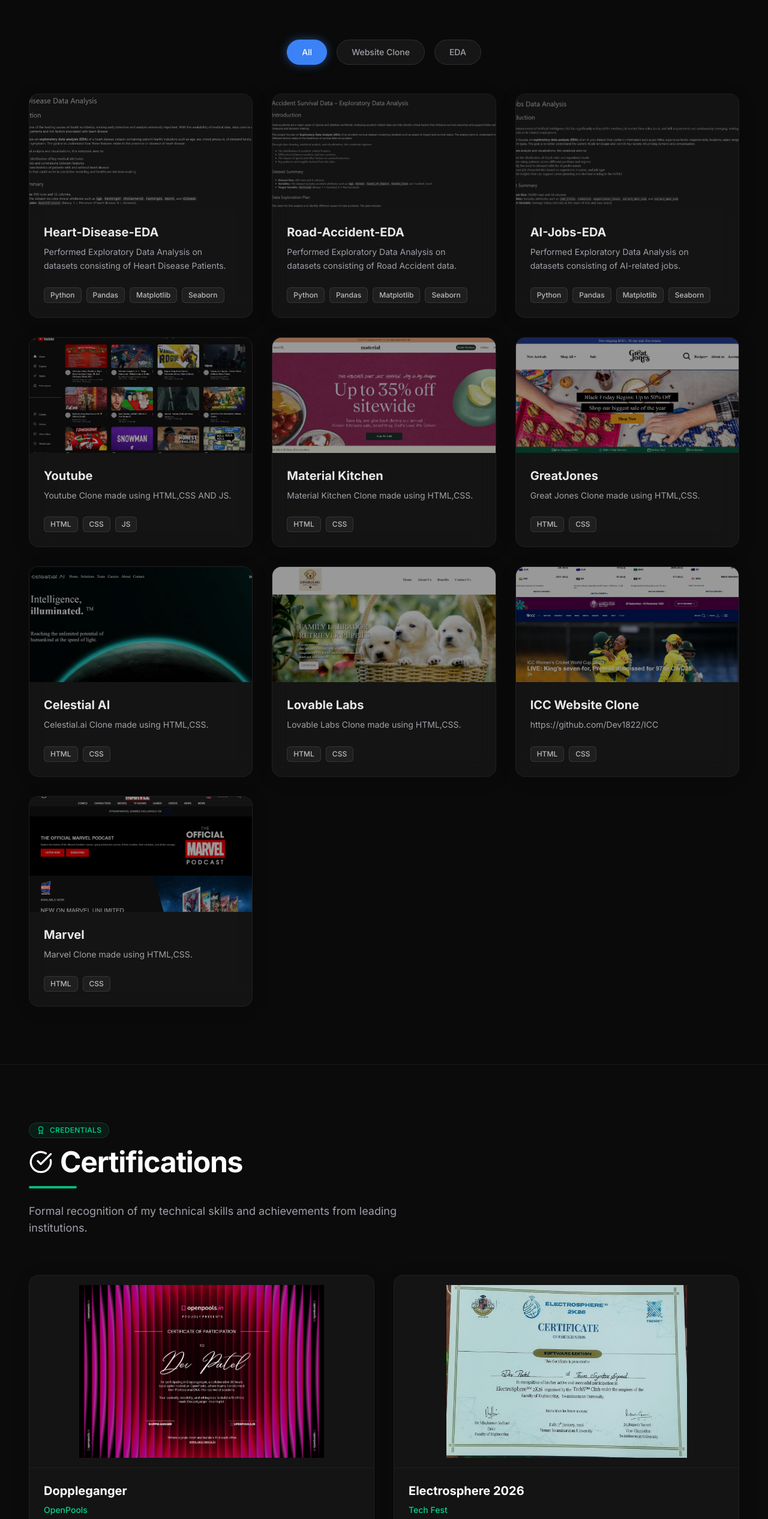
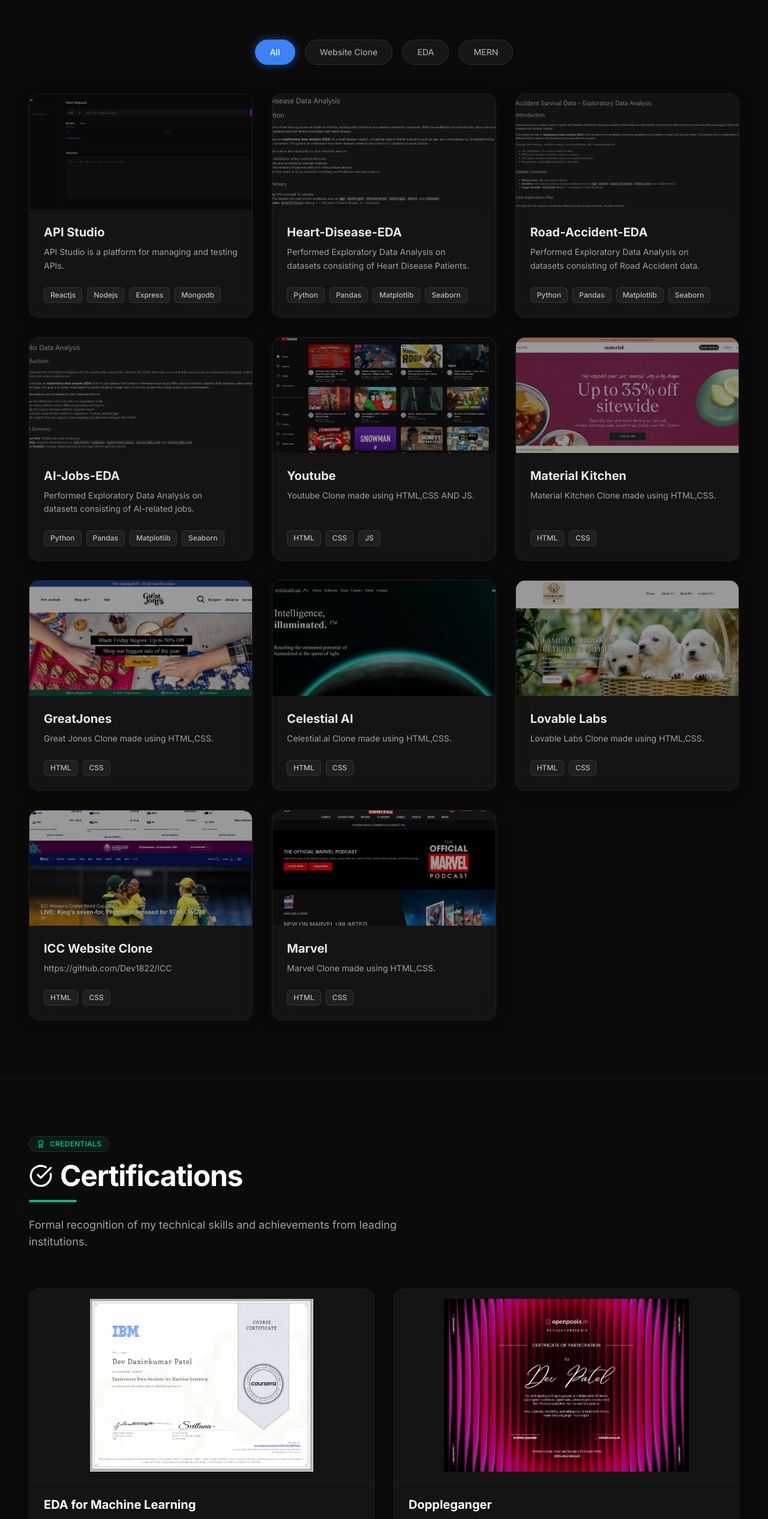
Before and after one commit to Dev1822/Portfolio, a React (Vite) app: page / in a window 1280 px wide. Shown: the part 2675-5207 px from the top of the page at 60% size. Built offline with nearby package versions, Linux system fonts and the light colour scheme; no server answers.

Commit message:
Added a new project and certificate

```diff
--- a/src/components/Certifications.jsx
+++ b/src/components/Certifications.jsx
@@ -7,9 +7,16 @@
 import cert3 from '../assets/certificate/IITM Pravartak Certificate - Python.jpg';
 import cert4 from '../assets/certificate/NumpyPandasMatplotlib.jpg';
 import cert5 from '../assets/certificate/Doppleganger.jpg';
+import cert6 from '../assets/certificate/EDAforML.jpg';
 
 export default function Certifications() {
   const certifications = [
+    {
+      title: "EDA for Machine Learning",
+      issuer: "IBM",
+      image: cert6,
+      skills: ["Python", "Pandas", "Matplotlib", "Seaborn"]
+    },
     {
       title: "Doppleganger",
       issuer: "OpenPools",
--- a/src/components/Projects.jsx
+++ b/src/components/Projects.jsx
@@ -11,11 +11,21 @@
 import AiJobsImg from '../assets/project/AIJobsEDA.png';
 import RoadAccidentImg from '../assets/project/RoadEDA.png';
 import HeartDiseaseEDAImg from '../assets/project/HeartEDA.png';
+import APIHub from '../assets/project/apihub.png';
 
 export default function Projects() {
   const [filter, setFilter] = useState('All');
 
   const projects = [
+    {
+      title: "API Studio",
+      description: "API Studio is a platform for managing and testing APIs.",
+      tech: ["Reactjs", "Nodejs", "Express", "Mongodb"],
+      category: "MERN",
+      image: APIHub,
+      github: "https://github.com/Dev1822/APIStudio",
+      demo: "https://api-studio-gilt.vercel.app/"
+    },
     {
       title: "Heart-Disease-EDA",
       description: "Performed Exploratory Data Analysis on datasets consisting of Heart Disease Patients.",
@@ -108,7 +118,7 @@
     }
   ];
 
-  const categories = ['All', 'Website Clone', 'EDA'];
+  const categories = ['All', 'Website Clone', 'EDA','MERN'];
 
   const filteredProjects = projects.filter(project =>
     filter === 'All' ? true : project.category === filter
```
Also changed, not shown: src/assets/certificate/EDAforML.jpg (added), src/assets/project/apihub.png (added).
